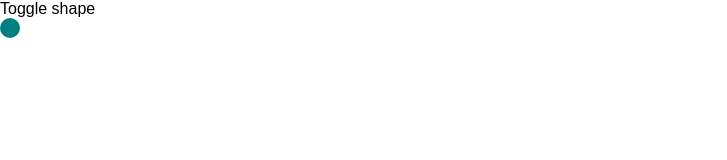
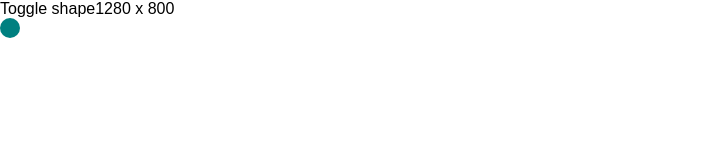
Before and after one commit to d3spis3d/motion, a React (Create React App) app: page / in a window 1280 px wide. Shown: the top 160 px of the page, without its empty margins (0-727 px from the left). Built offline with nearby package versions, Linux system fonts and the light colour scheme; the HTML template or start-up script is replaced by a standard one.

Commit message:
Add screen dims

```diff
--- a/src/App.js
+++ b/src/App.js
@@ -25,6 +25,7 @@ class App extends Component {
       <div className="App">
         <div>
           <span>Toggle shape</span>
+          <span>{`${window.innerWidth} x ${window.innerHeight}`}</span>
           <div class="App__Toggle" onClick={() => this.toggle()}></div>
         </div>
         <MotionBall dx={width} dy={height} type={this.state.type} />
```
